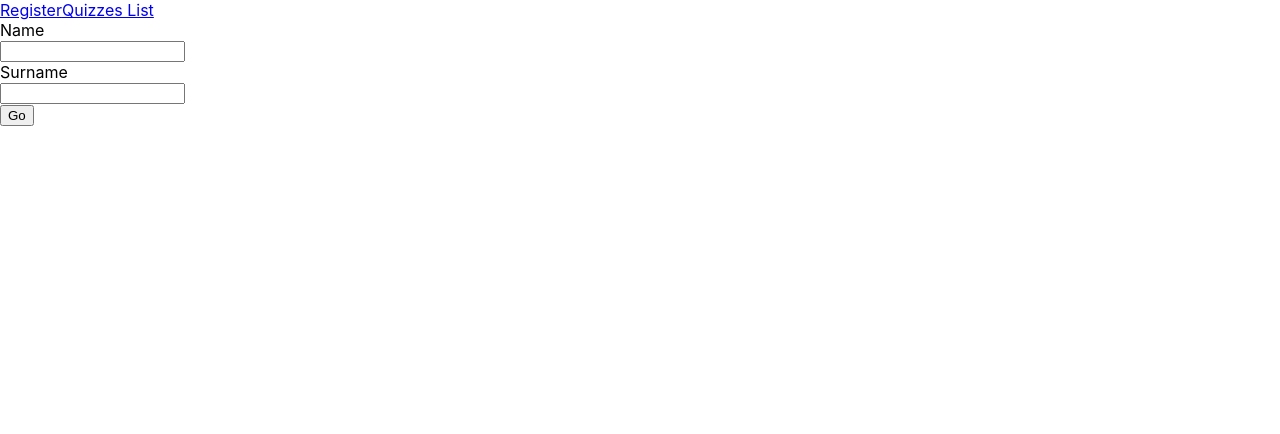
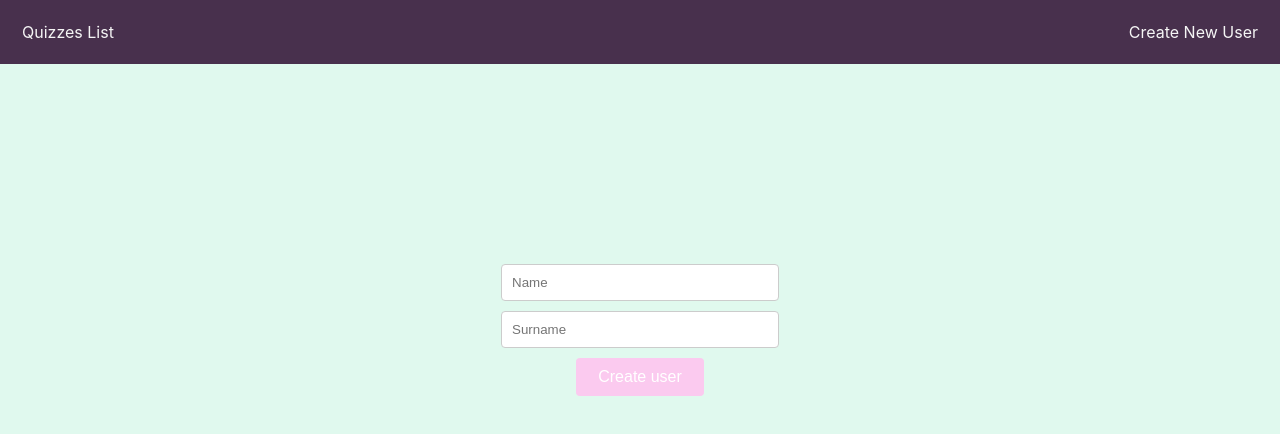
Before and after one commit to AndreeaCvl/lab4-pw, a React (Create React App) app in the folder lab4/: page / in a window 1280 px wide. Shown: the top 434 px of the page. Built offline with nearby package versions, Linux system fonts and the light colour scheme.

Commit message:
final touch

```diff
--- a/lab4/src/App.css
+++ b/lab4/src/App.css
@@ -1,3 +1,7 @@
+html, body {
+  margin: 0;
+  height: 100vh;
+}
 
 .App {
   text-align: center;
@@ -37,3 +41,142 @@
     transform: rotate(360deg);
   }
 }
+
+.nav {
+  background-color: #48304D;
+  padding: 22px;
+  display: flex;
+  justify-content: space-between;
+}
+
+.nav-item {
+  color: #f5f5f5;
+  text-decoration: none;
+}
+
+.left-nav-item {
+  margin-right: auto;
+}
+
+.registration-form {
+  background-color: #E0F9EE;
+  height: 100vh;
+}
+
+.form-element {
+  align-self: center;
+  position: relative;
+  top: 25%;
+}
+
+.formInput {
+  padding: 10px;
+  border: 1px solid #ccc;
+  border-radius: 4px;
+  width: 20%;
+  margin-bottom: 10px;
+}
+
+.formButton {
+  text-align: center;
+}
+
+.formButton input[type="submit"] {
+  padding: 10px 20px;
+  background-color: #FBCAEF;
+  color: white;
+  border: none;
+  border-radius: 4px;
+  cursor: pointer;
+  font-size: 16px;
+  width: 10%;
+}
+
+.formButton input[type="submit"]:hover {
+  background-color: #F865B0;
+}
+
+.quiz-list {
+  background-color: #E0F9EE;
+  height: 100vh;
+  display: grid;
+  grid-template-columns: repeat(3, 1fr);
+}
+
+.quizElement {
+  color: #f5f5f5;
+  margin: 30px;
+  display: grid;
+  grid-template-rows: 2fr 1fr;
+  cursor: pointer;
+}
+
+.quizTitle {
+  background-color: #C6CAED;
+  font-size: clamp(30px, 5vw, 50px); /* Adjust the range as needed */
+  color: #f5f5f5;
+  display: grid;
+  padding: 10px;
+}
+
+.titleText {
+  align-self: center;
+}
+
+.quizQuestionCount {
+  color:#6F5E5C
+}
+
+.quiz {
+  background-color: #E0F9EE;
+  height: 100vh;
+}
+
+.questionElement {
+  display: grid;
+  grid-template-rows: 4fr 2fr 1fr;
+  height: 90%;
+}
+
+.question {
+  align-self: center;
+  color: #48304D;
+  font-size: clamp(30px, 5vw, 80px); /* Adjust the range as needed */
+}
+
+.answers {
+  align-self: center;
+}
+
+.play-quiz-title {
+  padding: 20px;
+  font-size: larger;
+  color: #6F5E5C;
+}
+
+.answerElement {
+  display: inline-block;
+  padding: 10px 20px;
+  margin: 5px;
+  background-color: #FBCAEF;
+  border: none;
+  border-radius: 4px;
+  color: #48304D;
+  font-size: 16px;
+  cursor: pointer;
+}
+
+.answerElement.selected {
+  background-color: #F865B0;
+  color: #f5f5f5;
+}
+
+.final-message {
+  color: #48304D;
+  font-size: 80px;
+}
+
+.message-parts {
+  position: relative;
+  top: 20%
+}
--- a/lab4/src/App.js
+++ b/lab4/src/App.js
@@ -5,22 +5,26 @@ import { UserProvider } from './UserContext';
 
 
 import {Routes, Route, Link} from 'react-router-dom'
+import "./App.css";
+
 
 
 function App() {
   return (
     <div className="App">
       <nav className="nav">
-        <Link to="/" className="nav-item">Register</Link>
         <Link to="/quizzes-list" className="nav-item">Quizzes List</Link>
+        <Link to="/" className="nav-item">Create New User</Link>
       </nav>
       <UserProvider>
+        <div className="content">
         <Routes>
           <Route path="/" element={<RegistrationForm/>}/>
           <Route path="/quizzes-list" element={<QuizzesList/>}/>
           <Route path="/register" element={<RegistrationForm/>}/>
           <Route path="/quiz" element={<Quiz/>}/>
         </Routes>
+        </div>
       </UserProvider>
     </div>
   );
--- a/lab4/src/components/quiz/Quiz.js
+++ b/lab4/src/components/quiz/Quiz.js
@@ -36,46 +36,51 @@ function Quiz() {
 
     submitQuizAnswers(postAnswerRequest).then((response) => {
       console.log(response);
-      if (response.data.correct === true){
+      if (response.data.correct === true) {
         setScore(score + 1);
-        console.log(score)
-      }
-      else {
-        console.log("F")
+        console.log(score);
+      } else {
+        console.log("F");
       }
     });
 
     // Move to the next question
-    setCurrentQuestionIndex((prevIndex) => prevIndex + 1);
-  };
+    setTimeout(() => {
+      setCurrentQuestionIndex((prevIndex) => prevIndex + 1);
+    }, 1000); // Change the delay time as desired
+    };
 
   if (currentQuestionIndex >= questions.length) {
     // All questions have been answered
-    return <div>Quiz completed! Score: {score}/{questions.length}</div>;
+    return <div className="quiz final-message">
+      <div className="message-parts">
+        <div>Quiz completed! </div>
+        <div>Score: {score}/{questions.length}</div>
+      </div>
+    </div>;
   }
 
   const currentQuestion = questions[currentQuestionIndex];
 
   return (
-    <div>
-      <div>{quizTitle}</div>
+    <div className="quiz">
+      <div className="play-quiz-title">{quizTitle}</div>
       <div className="questionElement" key={currentQuestion.id}>
         <div className="question">{currentQuestion.question}</div>
 
         <div className="answers">
           {currentQuestion.answers.map((answer, index) => (
-            <label className="answerElement" key={index}>
-              <input
-                type="radio"
-                name={`question_${currentQuestion.id}`}
-                value={answer}
-                checked={selectedAnswers[currentQuestion.id] === answer}
-                onChange={() =>
-                  handleAnswerSelection(currentQuestion.id, answer)
-                }
-              />
+            <button
+              className={`answerElement ${
+                selectedAnswers[currentQuestion.id] === answer ? "selected" : ""
+              }`}
+              key={index}
+              onClick={() =>
+                handleAnswerSelection(currentQuestion.id, answer)
+              }
+            >
               {answer}
-            </label>
+            </button>
           ))}
         </div>
 
--- a/lab4/src/components/quizzes-list/QuizzesList.js
+++ b/lab4/src/components/quizzes-list/QuizzesList.js
@@ -5,12 +5,9 @@ import { useNavigate} from "react-router-dom";
 import { useContext } from 'react';
 import { UserContext } from "../../UserContext";
 
-import { getQuizByID } from "../../requests";
-
 function QuizzesList() {
 
     const [quizzes, setQuizzes] = useState([])
-    const location = useLocation();
     const navigate = useNavigate();
     const { userId } = useContext(UserContext);
 
@@ -30,12 +27,12 @@ function QuizzesList() {
 
 
     return (
-        <div>
+        <div className="quiz-list">
             {quizzes.map(quiz => {
             return (
             <div className="quizElement" id={quiz.id} onClick={() => handleClick(quiz.id)}>
-                <div className="quizTitle">{quiz.title}</div>
-                <div className="quizQuestionCount">{quiz.questions_count}</div>
+                <div className="quizTitle"><p className="titleText">{quiz.title}</p></div>
+                <div className="quizQuestionCount">{quiz.questions_count} questions</div>
             </div>
             )})}
         </div>
--- a/lab4/src/components/register/RegistrationForm.js
+++ b/lab4/src/components/register/RegistrationForm.js
@@ -37,20 +37,22 @@ export default function RegistrationForm() {
     }
 
     return (
-        <div>
+        <div className="registration-form">
+            <div className="form-element">
             <form>
                 <label>
-                    <div className="formInputName">Name</div>
-                    <input  className="formInput" type="text" value={name} onChange = {(e) => handleInputChange(e)} id="name" />
+                    <div className="formInputName"></div>
+                    <input placeholder="Name" className="formInput" type="text" value={name} onChange = {(e) => handleInputChange(e)} id="name" />
                 </label>
                 <label>
-                    <div className="formInputName">Surname</div>
-                    <input  className="formInput" type="text" value={surname} onChange = {(e) => handleInputChange(e)} id="surname" />
+                    <div className="formInputName"></div>
+                    <input  placeholder="Surname" className="formInput" type="text" value={surname} onChange = {(e) => handleInputChange(e)} id="surname" />
                 </label>
                 <div className="formButton">
-                    <input type="submit" value="Go" onClick={handleSubmit}/>
+                    <input type="submit" value="Create user" onClick={handleSubmit}/>
                 </div>
             </form>
+            </div>
         </div>
     )
 }
```
Also changed, not shown: lab4/src/components/AboutMe.js (deleted, +0 -7 lines), lab4/src/components/Homepage.js (deleted, +0 -40 lines).
